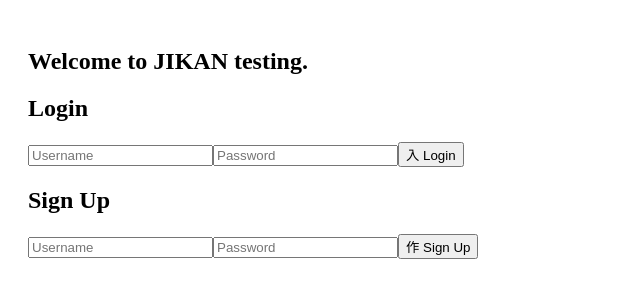
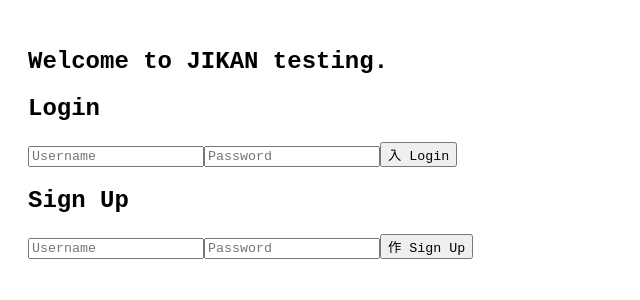
Before and after one commit to MarkDemidovs/Jikan, a React app in the folder frontend/: page / in a window 1280 px wide. Shown: the top 300 px of the page, without its empty margins (0-640 px from the left). Built offline with nearby package versions, Linux system fonts and the light colour scheme; the HTML template or start-up script is replaced by a standard one.

Commit message:
Font change on frontend.

```diff
--- a/frontend/src/index.css
+++ b/frontend/src/index.css
@@ -1,3 +1,7 @@
+* {
+    font-family: monospace, sans-serif;
+}
+
 #personInput {
     width: 350px;
 }
```
